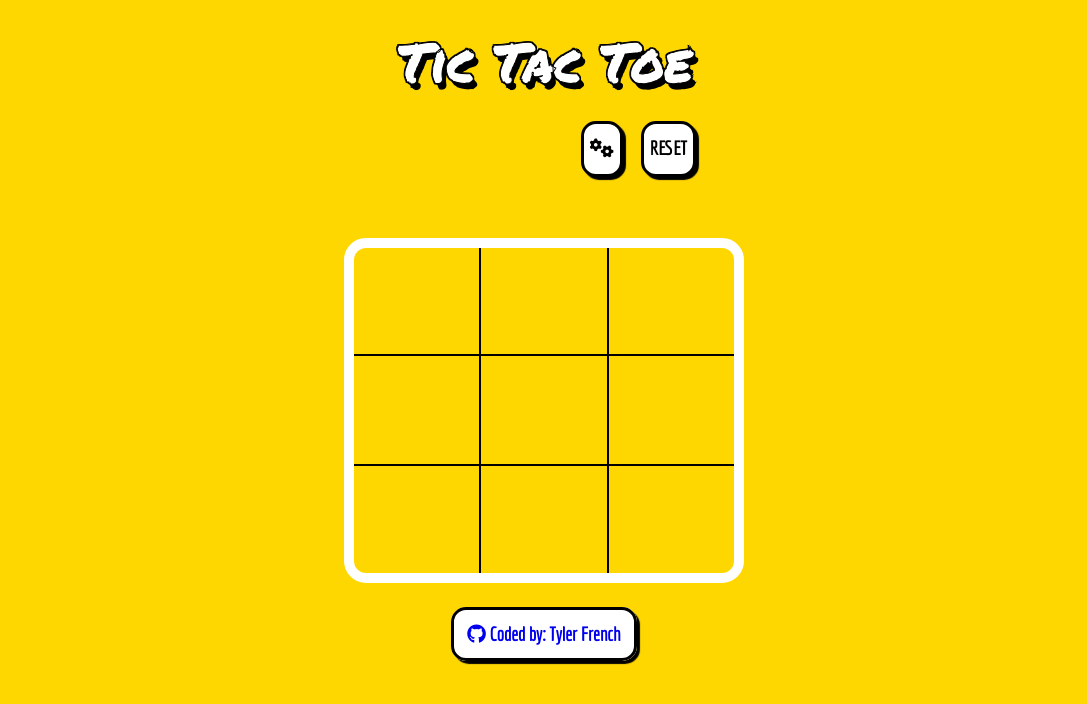
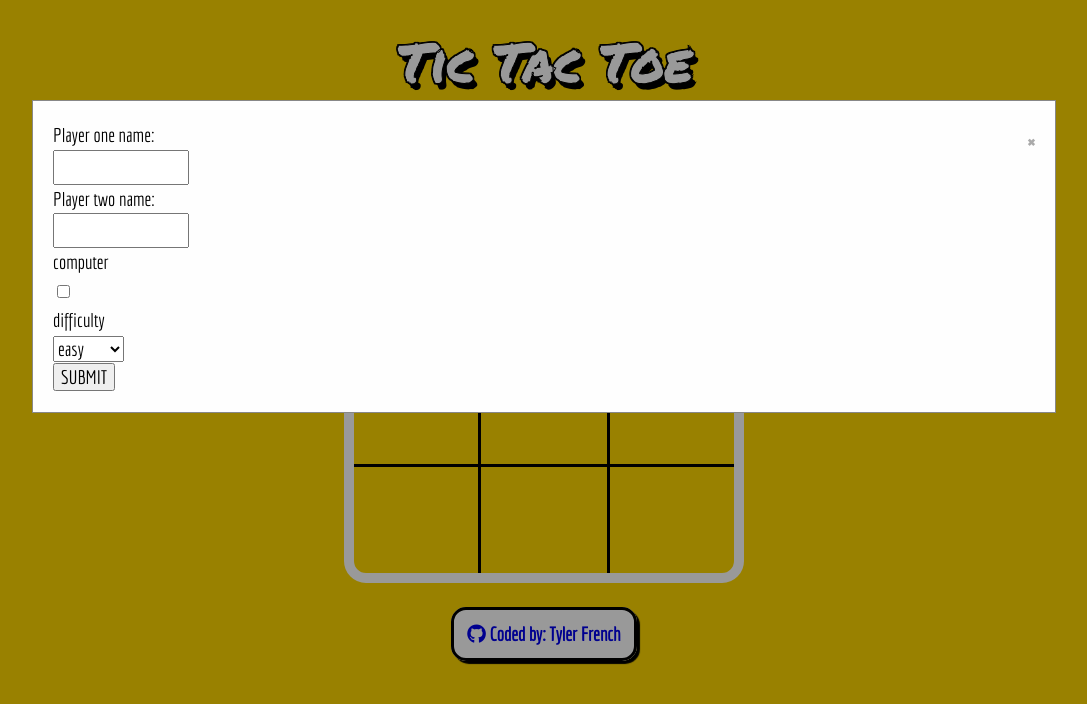
Before and after one commit to Drrecommended/TicTacToe, a plain HTML site: page index.html in a window 1280 px wide. Both pictures are taken after a click on the button 697 px from the left and 148 px from the top of the page. Shown: the whole page, without its empty margins (96-1183 px from the left). Drawn offline with Linux system fonts and the light colour scheme.

Commit message:
did most of the modal for the for

```diff
--- a/index.html
+++ b/index.html
@@ -42,4 +42,25 @@
       Coded by: Tyler French
     </a>
   </footer>
+  <div id="myModal" class="modal">
+    <div class="modal-content">
+      <span class="close">&times;</span>
+      <form action="POST">
+        <label for="play-one-name">Player one name:</label><br />
+        <input type="text" /><br />
+
+        <label for="play-one-name">Player two name:</label><br />
+        <input type="text" /><br />
+        <label for="input">computer</label><br />
+        <input type="checkbox" name="" id="" /><br />
+        <label for="difficulty">difficulty</label><br />
+        <select name="difficulty" id="difficulty">
+          <option value="easy">easy</option>
+          <option value="medium">medium</option>
+          <option value="hard">hard</option></select
+        ><br />
+        <input type="submit" value="SUBMIT" />
+      </form>
+    </div>
+  </div>
 </html>
--- a/script.js
+++ b/script.js
@@ -40,6 +40,9 @@ const gameBoard = (() => {
 })()
 
 const controller = (() => {
+  const settingsBtn = document.getElementById('settings-btn')
+  const modal = document.getElementById('myModal')
+  var span = document.getElementsByClassName('close')[0]
   const resetBtn = document.getElementById('reset-btn')
   const player1 = player('tyler', '2', 'x')
   const player2 = player('craig', '5', 'o')
@@ -94,7 +97,6 @@ const controller = (() => {
 
   gameBoard.squares.forEach((square, index) => {
     square.addEventListener('click', () => {
-
       currentPlayer.makeMove(square, index)
     })
   })
@@ -103,5 +105,26 @@ const controller = (() => {
     reset()
   })
 
+  settingsBtn.addEventListener('click', () => {
+    openNav()
+  })
+
+// When the user clicks the button, open the modal
+settingsBtn.onclick = function() {
+  modal.style.display = "block";
+}
+
+// When the user clicks on <span> (x), close the modal
+span.onclick = function() {
+  modal.style.display = "none";
+}
+
+// When the user clicks anywhere outside of the modal, close it
+window.onclick = function(event) {
+  if (event.target == modal) {
+    modal.style.display = "none";
+  }
+}
+
   return { currentPlayer, changePlayer, checkForWin, gameOver, moves }
 })()
--- a/styles/style.css
+++ b/styles/style.css
@@ -59,10 +59,10 @@ header .settings {
   grid-area: 2 / -4;
 }
 
-.reset:hover, .settings:hover {
+.reset:hover,
+.settings:hover {
   cursor: pointer;
 }
-
 
 .game-board {
   width: clamp(320px, 50%, 400px);
@@ -85,25 +85,25 @@ header .settings {
 .square:nth-child(1),
 .square:nth-child(2),
 .square:nth-child(3) {
-  border-bottom: 2px solid black;
+  border-bottom: 3px solid black;
 }
 
 .square:nth-child(7),
 .square:nth-child(8),
 .square:nth-child(9) {
-  border-top: 2px solid black;
+  border-top: 3px solid black;
 }
 
 .square:nth-child(1),
 .square:nth-child(4),
 .square:nth-child(7) {
-  border-right: 2px solid black;
+  border-right: 3px solid black;
 }
 
 .square:nth-child(3),
 .square:nth-child(6),
 .square:nth-child(9) {
-  border-left: 2px solid black;
+  border-left: 3px solid black;
 }
 
 .square:hover {
@@ -116,9 +116,48 @@ footer {
 }
 
 .github {
-  padding: .7em;
+  padding: 0.7em;
 }
 
 a {
   text-decoration: none;
 }
+
+/* The Modal (background) */
+.modal {
+  display: none; /* Hidden by default */
+  position: fixed; /* Stay in place */
+  z-index: 1; /* Sit on top */
+  padding-top: 100px; /* Location of the box */
+  left: 0;
+  top: 0;
+  width: 100%; /* Full width */
+  height: 100%; /* Full height */
+  overflow: auto; /* Enable scroll if needed */
+  background-color: rgb(0, 0, 0); /* Fallback color */
+  background-color: rgba(0, 0, 0, 0.4); /* Black w/ opacity */
+}
+
+/* Modal Content */
+.modal-content {
+  background-color: #fefefe;
+  margin: auto;
+  padding: 20px;
+  border: 1px solid #888;
+  width: 80%;
+}
+
+/* The Close Button */
+.close {
+  color: #aaaaaa;
+  float: right;
+  font-size: 28px;
+  font-weight: bold;
+}
+
+.close:hover,
+.close:focus {
+  color: #000;
+  text-decoration: none;
+  cursor: pointer;
+}
```
